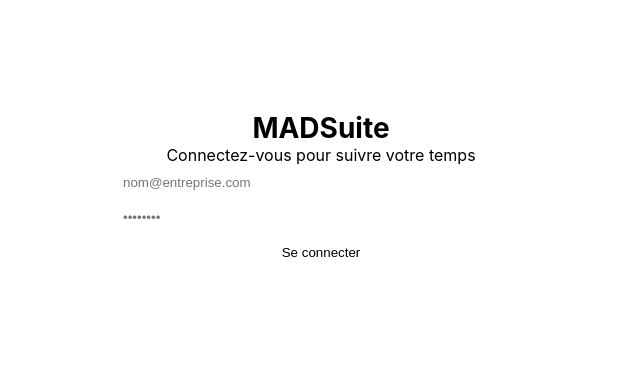
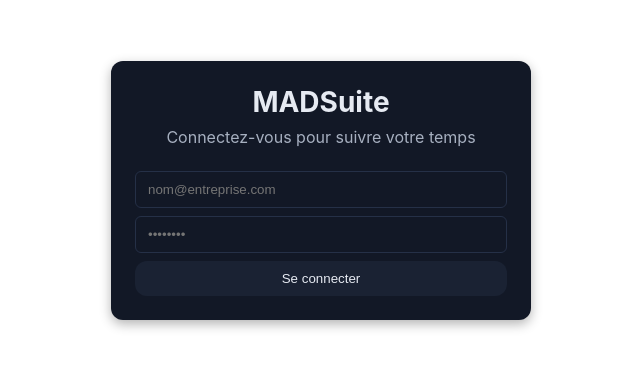
Before and after one commit to maddevopss/madsuite-frontend, a React (Vite) app: page /login in a window 1280 px wide. Shown: the part 210-578 px from the top of the page, without its empty margins (319-959 px from the left). Built offline with nearby package versions, Linux system fonts and the light colour scheme; no server answers.

Commit message:
feat: implement dopamine-safe cognitive dashboard and CSS variable design system

```diff
--- a/src/styles/variables.css
+++ b/src/styles/variables.css
@@ -1,108 +1,74 @@
-/* =========================
-   🧠 MADSuite Design System
-   Dopamine-safe UI (ADHD optimized)
-   ========================= */
+:root {
+  /* DOPAMINE-SAFE DESIGN SYSTEM */
 
-:root {
+  /* BASE COLORS */
+  --color-background: #0B0F14;
+  --color-surface: #121826;
+  --color-elevated: #1A2233;
+  --color-border: #253047;
 
-  /* 🌑 BASE / BACKGROUND */
-  --bg-primary: #0B0F14;      /* main background */
-  --bg-surface: #121826;     /* cards, panels */
-  --bg-elevated: #1A2233;    /* modals, floating UI */
+  /* TEXT */
+  --color-text-primary: #E6EAF2;
+  --color-text-secondary: #A7B0C0;
+  --color-text-muted: #6B7280;
 
-  /* 🧠 TEXT */
-  --text-primary: #E6EAF2;   /* main text */
-  --text-secondary: #A7B0C0; /* subtitles */
-  --text-muted: #6B7280;     /* disabled / low priority */
+  /* ACCENT */
+  --color-primary: #4C7DFF;
+  --color-primary-hover: #3B66D9;
+  --color-primary-glow: rgba(76, 125, 255, 0.12);
 
-  /* 🔵 ACCENT (attention control system) */
-  --accent-primary: #4C7DFF;
-  --accent-hover: #3B66D9;
-  --accent-soft: rgba(76, 125, 255, 0.12);
+  /* SEMANTIC */
+  --color-success: #3FBF7F;
+  --color-warning: #D9A441;
+  --color-danger: #D16666;
 
-  /* 🟢 SUCCESS */
-  --success: #3FBF7F;
-  --success-soft: rgba(63, 191, 127, 0.12);
+  /* SPACING SYSTEM (8px Grid) */
+  --spacing-xs: 4px;
+  --spacing-sm: 8px;
+  --spacing-md: 16px;
+  --spacing-lg: 24px;
+  --spacing-xl: 32px;
+  --spacing-2xl: 48px;
+  --spacing-3xl: 64px;
 
-  /* 🟠 WARNING */
-  --warning: #D9A441;
-  --warning-soft: rgba(217, 164, 65, 0.12);
+  /* BORDERS */
+  --radius-sm: 6px;
+  --radius-md: 12px;
+  --radius-lg: 20px;
 
-  /* 🔴 ERROR */
-  --error: #D16666;
-  --error-soft: rgba(209, 102, 102, 0.12);
+  /* SHADOWS (Subtle for cognitive load reduction) */
+  --shadow-sm: 0 1px 3px rgba(0, 0, 0, 0.2);
+  --shadow-md: 0 4px 12px rgba(0, 0, 0, 0.3);
+  --shadow-lg: 0 8px 24px rgba(0, 0, 0, 0.4);
 
+  /* TRANSITIONS (200-400ms per rules) */
+  --transition-fast: 0.2s ease;
+  --transition: background 0.3s ease, color 0.3s ease, border-color 0.3s ease, transform 0.3s ease;
 
-  /* 🧱 SURFACES / UI STATES */
-  --border: rgba(230, 234, 242, 0.08);
-  --border-strong: rgba(230, 234, 242, 0.15);
-
-  --shadow-soft: 0 4px 20px rgba(0, 0, 0, 0.35);
-  --shadow-medium: 0 8px 30px rgba(0, 0, 0, 0.45);
-
-
-  /* 🧠 SPACING (cognitive load reduction system) */
-  --space-1: 4px;
-  --space-2: 8px;
-  --space-3: 12px;
-  --space-4: 16px;
-  --space-5: 24px;
-  --space-6: 32px;
-  --space-7: 48px;
-
-
-  /* 🔤 TYPOGRAPHY */
-  --font-family: Inter, system-ui, -apple-system, sans-serif;
-
-  --text-xs: 12px;
-  --text-sm: 14px;
-  --text-md: 16px;
-  --text-lg: 18px;
-  --text-xl: 24px;
-  --text-2xl: 32px;
-
-  --line-height-tight: 1.3;
-  --line-height-normal: 1.5;
-  --line-height-relaxed: 1.6;
-
-
-  /* 🧠 RADIUS (soft cognitive UX) */
-  --radius-sm: 6px;
-  --radius-md: 10px;
-  --radius-lg: 14px;
-  --radius-xl: 18px;
-
-
-  /* ⚡ MOTION (dopamine-safe animations) */
-  --motion-fast: 150ms;
-  --motion-normal: 250ms;
-  --motion-slow: 400ms;
-
-  --ease-standard: cubic-bezier(0.2, 0.8, 0.2, 1);
-
-
-  /* 🧠 FOCUS SYSTEM (ADHD-safe UI constraint) */
-  --focus-ring: 0 0 0 3px rgba(76, 125, 255, 0.25);
-
-  /* 🚫 cognitive load guardrails (optional future use) */
-  --max-ui-elements: 20;
+  /* LEGACY ALIASES (to prevent app from breaking) */
+  --color-primary-600: var(--color-primary);
+  --color-surface-strong: var(--color-elevated);
+  --color-surface-muted: var(--color-surface);
+  --color-on-brand: var(--color-text-primary);
+  --color-on-surface: var(--color-text-primary);
+  --color-border-subtle: var(--color-border);
+  --color-border-strong: var(--color-border);
+  --color-info: var(--color-primary);
+  --color-text-tertiary: var(--color-text-muted);
+  --color-background-primary: var(--color-background);
+  --color-background-secondary: var(--color-surface);
+  --color-background-info: var(--color-success);
+  --color-background-alert: var(--color-danger);
+  --color-secondary: var(--color-text-secondary);
+  --color-border-primary: var(--color-border);
+  --color-border-secondary: var(--color-border);
+  --color-border-tertiary: var(--color-border);
+  --color-primary-50: var(--color-background);
+  --color-primary-100: var(--color-surface);
+  --color-primary-200: var(--color-elevated);
+  --color-primary-300: var(--color-border);
+  --color-primary-950: var(--color-text-primary);
 }
 
-/* LIGHT MODE */
-
-/* [data-theme="light"] {
-  --color-bg: #f8fafc;
-  --color-surface: #ffffff;
-  --color-text: #0f172a;
-  --color-primary: #2563eb;
-} */
-
-/* DARK MODE */
-
-[data-theme="dark"] {
-  --bg-primary: #0B0F14;
-}
-
-[data-focus="high-load"] {
-  --accent-soft: rgba(76, 125, 255, 0.06);
-}
+/* Le thème par défaut EST désormais le thème sombre cognitif.
+   Les règles dark héritent des racines. */
--- a/src/styles/variables_origine.css
+++ /dev/null
@@ -1,123 +0,0 @@
-:root {
-  --color-primary-50: #f1f7fe;
-  --color-primary-100: #e1eefd;
-  --color-primary-200: #bddcfa;
-  --color-primary-300: #83c0f6;
-  --color-primary-400: #41a0ef;
-  --color-primary-500: #1884df;
-  --color-primary-600: #0b67be;
-  --color-primary-700: #0b57a3;
-  --color-primary-800: #0d477f;
-  --color-primary-900: #113c69;
-  --color-primary-950: #0b2646;
-
-  /* Semantic tokens */
-  --color-surface: #ffffff;
-  --color-surface-strong: var(--color-primary-100);
-  --color-surface-muted: var(--color-primary-50);
-  --color-brand-gradient: linear-gradient(to right, #89b1da, #3685d4, #0b57a3);
-  --color-on-brand: #ffffff;
-  --color-on-surface: var(--color-primary-950);
-  --color-border: var(--color-primary-300);
-  --color-border-subtle: var(--color-primary-200);
-  --color-border-strong: var(--color-primary-800);
-  --color-info: #1884df;
-  --color-info-soft: rgba(24, 132, 223, 0.15);
-  --color-text-muted: var(--color-primary-700);
-  --color-success: #08b45e;
-  --color-success-soft: rgba(8, 180, 94, 0.15);
-  --color-warning: #f59e0b;
-  --color-warning-soft: rgba(245, 158, 11, 0.16);
-  --color-danger: #d83131;
-  --color-danger-soft: rgba(215, 49, 49, 0.15);
-  --color-modal-backdrop: rgba(10, 15, 25, 0.78);
-
-  /* Legacy aliases - keep until all usages are migrated */
-  --color-background-primary: var(--color-brand-gradient);
-  --color-background-secondary: var(--color-surface-strong);
-  --color-background-info: var(--color-success);
-  --color-background-alert: var(--color-danger);
-
-  --color-primary: var(--color-primary-600);
-  --color-primary-soft: rgba(59, 130, 246, 0.15);
-  --color-secondary: var(--color-primary-950);
-
-  --color-text-primary: var(--color-primary-950);
-  --color-text-secondary: var(--color-text-muted);
-  --color-text-tertiary: var(--color-primary-100);
-
-  --color-border-primary: var(--color-border);
-  --color-border-secondary: var(--color-primary-600);
-  --color-border-tertiary: var(--color-primary-800);
-
-  /* SPACING */
-  --spacing-xs: 4px;
-  --spacing-sm: 8px;
-  --spacing-md: 16px;
-  --spacing-lg: 24px;
-
-  /* BORDER */
-  --radius-sm: 6px;
-  --radius-md: 12px;
-  --radius-lg: 20px;
-
-  /* SHADOW */
-  --shadow-sm: 0 1px 3px rgba(0, 0, 0, 0.1);
-  --shadow-md: 0 4px 12px rgba(0, 0, 0, 0.2);
-  --shadow-lg: 0 8px 24px rgba(0, 0, 0, 0.3);
-
-  /* TRANSITIONS */
-  --transition-fast: 0.2s ease;
-  --transition: background 0.2s ease, color 0.2s ease;
-}
-
-/* LIGHT MODE */
-
-/* [data-theme="light"] {
-  --color-bg: #f8fafc;
-  --color-surface: #ffffff;
-  --color-text: #0f172a;
-  --color-primary: #2563eb;
-} */
-
-/* DARK MODE */
-
-[data-theme="dark"] {
-  /* Nuances globales assombries pour correspondre à la palette dark */
-  --color-primary-50: #0f172a;
-  --color-primary-100: #1e293b;
-  --color-primary-200: #334155;
-  --color-primary-300: #475569;
-
-  --color-surface: #0f172a;
-  --color-surface-strong: #1e293b;
-  --color-surface-muted: #1e293b;
-  --color-brand-gradient: linear-gradient(to right, #1e3a8a, #2563eb, #3b82f6);
-  --color-on-brand: #ffffff;
-  --color-on-surface: #f8fafc;
-  --color-border: #334155;
-  --color-border-subtle: #1e293b;
-  --color-border-strong: #475569;
-
-  --color-text-muted: #94a3b8;
-
-  --color-background-primary: var(--color-surface);
-  --color-background-secondary: var(--color-surface-strong);
-
-  --color-primary: #3b82f6;
-  --color-primary-soft: rgba(59, 130, 246, 0.2);
-  --color-secondary: #f8fafc;
-
-  --color-text-primary: #f8fafc;
-  --color-text-secondary: #cbd5e1;
-  --color-text-tertiary: #94a3b8;
-
-  --color-border-primary: var(--color-border);
-  --color-border-secondary: var(--color-primary-300);
-  --color-border-tertiary: var(--color-primary-200);
-
-  /* Les ombres doivent être plus foncées sur fond sombre */
-  --shadow-sm: 0 1px 3px rgba(0, 0, 0, 0.4);
-  --shadow-md: 0 4px 12px rgba(0, 0, 0, 0.5);
-  --shadow-lg: 0 8px 24px rgba(0, 0, 0, 0.6);
-}
--- /dev/null
+++ b/src/styles/variables_test.css
@@ -0,0 +1,108 @@
+/* =========================
+   🧠 MADSuite Design System
+   Dopamine-safe UI (ADHD optimized)
+   ========================= */
+
+:root {
+
+  /* 🌑 BASE / BACKGROUND */
+  --bg-primary: #0B0F14;      /* main background */
+  --bg-surface: #121826;     /* cards, panels */
+  --bg-elevated: #1A2233;    /* modals, floating UI */
+
+  /* 🧠 TEXT */
+  --text-primary: #E6EAF2;   /* main text */
+  --text-secondary: #A7B0C0; /* subtitles */
+  --text-muted: #6B7280;     /* disabled / low priority */
+
+  /* 🔵 ACCENT (attention control system) */
+  --accent-primary: #4C7DFF;
+  --accent-hover: #3B66D9;
+  --accent-soft: rgba(76, 125, 255, 0.12);
+
+  /* 🟢 SUCCESS */
+  --success: #3FBF7F;
+  --success-soft: rgba(63, 191, 127, 0.12);
+
+  /* 🟠 WARNING */
+  --warning: #D9A441;
+  --warning-soft: rgba(217, 164, 65, 0.12);
+
+  /* 🔴 ERROR */
+  --error: #D16666;
+  --error-soft: rgba(209, 102, 102, 0.12);
+
+
+  /* 🧱 SURFACES / UI STATES */
+  --border: rgba(230, 234, 242, 0.08);
+  --border-strong: rgba(230, 234, 242, 0.15);
+
+  --shadow-soft: 0 4px 20px rgba(0, 0, 0, 0.35);
+  --shadow-medium: 0 8px 30px rgba(0, 0, 0, 0.45);
+
+
+  /* 🧠 SPACING (cognitive load reduction system) */
+  --space-1: 4px;
+  --space-2: 8px;
+  --space-3: 12px;
+  --space-4: 16px;
+  --space-5: 24px;
+  --space-6: 32px;
+  --space-7: 48px;
+
+
+  /* 🔤 TYPOGRAPHY */
+  --font-family: Inter, system-ui, -apple-system, sans-serif;
+
+  --text-xs: 12px;
+  --text-sm: 14px;
+  --text-md: 16px;
+  --text-lg: 18px;
+  --text-xl: 24px;
+  --text-2xl: 32px;
+
+  --line-height-tight: 1.3;
+  --line-height-normal: 1.5;
+  --line-height-relaxed: 1.6;
+
+
+  /* 🧠 RADIUS (soft cognitive UX) */
+  --radius-sm: 6px;
+  --radius-md: 10px;
+  --radius-lg: 14px;
+  --radius-xl: 18px;
+
+
+  /* ⚡ MOTION (dopamine-safe animations) */
+  --motion-fast: 150ms;
+  --motion-normal: 250ms;
+  --motion-slow: 400ms;
+
+  --ease-standard: cubic-bezier(0.2, 0.8, 0.2, 1);
+
+
+  /* 🧠 FOCUS SYSTEM (ADHD-safe UI constraint) */
+  --focus-ring: 0 0 0 3px rgba(76, 125, 255, 0.25);
+
+  /* 🚫 cognitive load guardrails (optional future use) */
+  --max-ui-elements: 20;
+}
+
+/* LIGHT MODE */
+
+/* [data-theme="light"] {
+  --color-bg: #f8fafc;
+  --color-surface: #ffffff;
+  --color-text: #0f172a;
+  --color-primary: #2563eb;
+} */
+
+/* DARK MODE */
+
+[data-theme="dark"] {
+  --bg-primary: #0B0F14;
+}
+
+[data-focus="high-load"] {
+  --accent-soft: rgba(76, 125, 255, 0.06);
+}
```
Also changed, not shown: src/pages/Dashboard/DashboardMetrics.jsx (+93 -49 lines).
